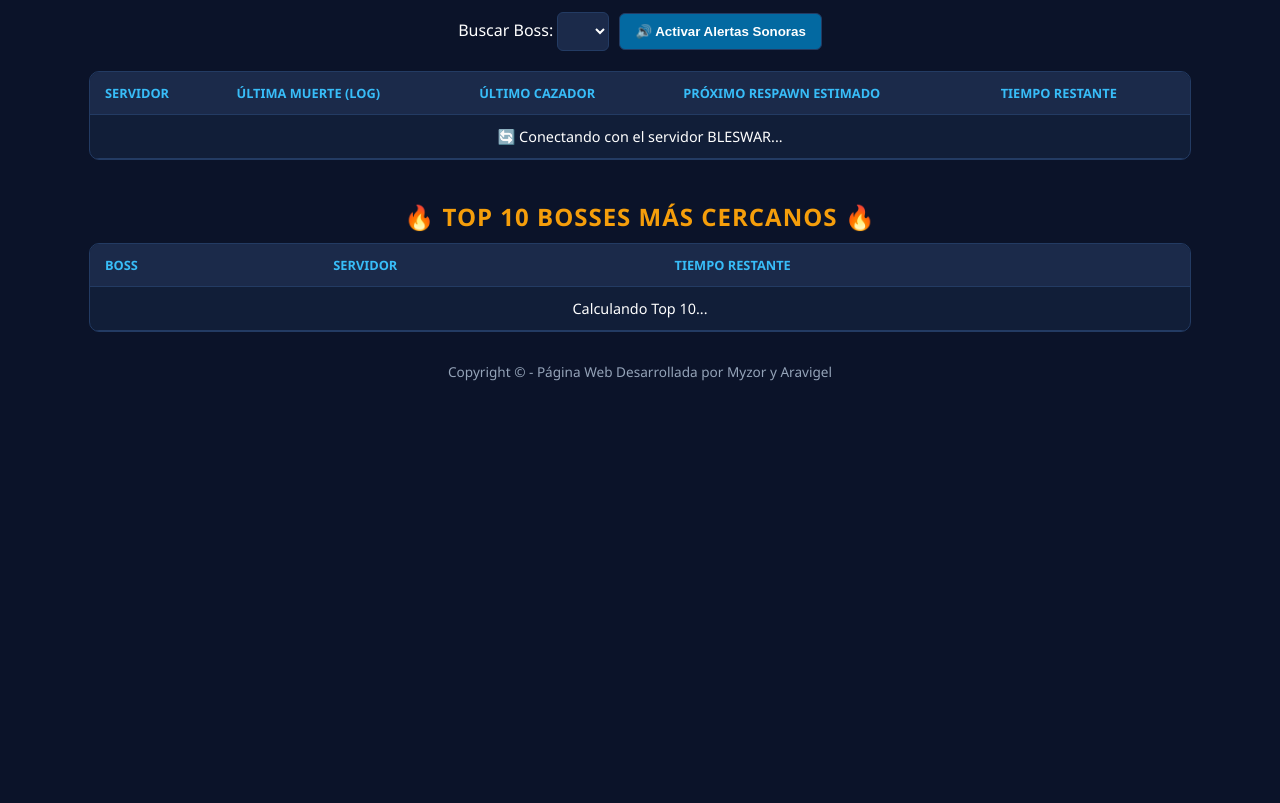
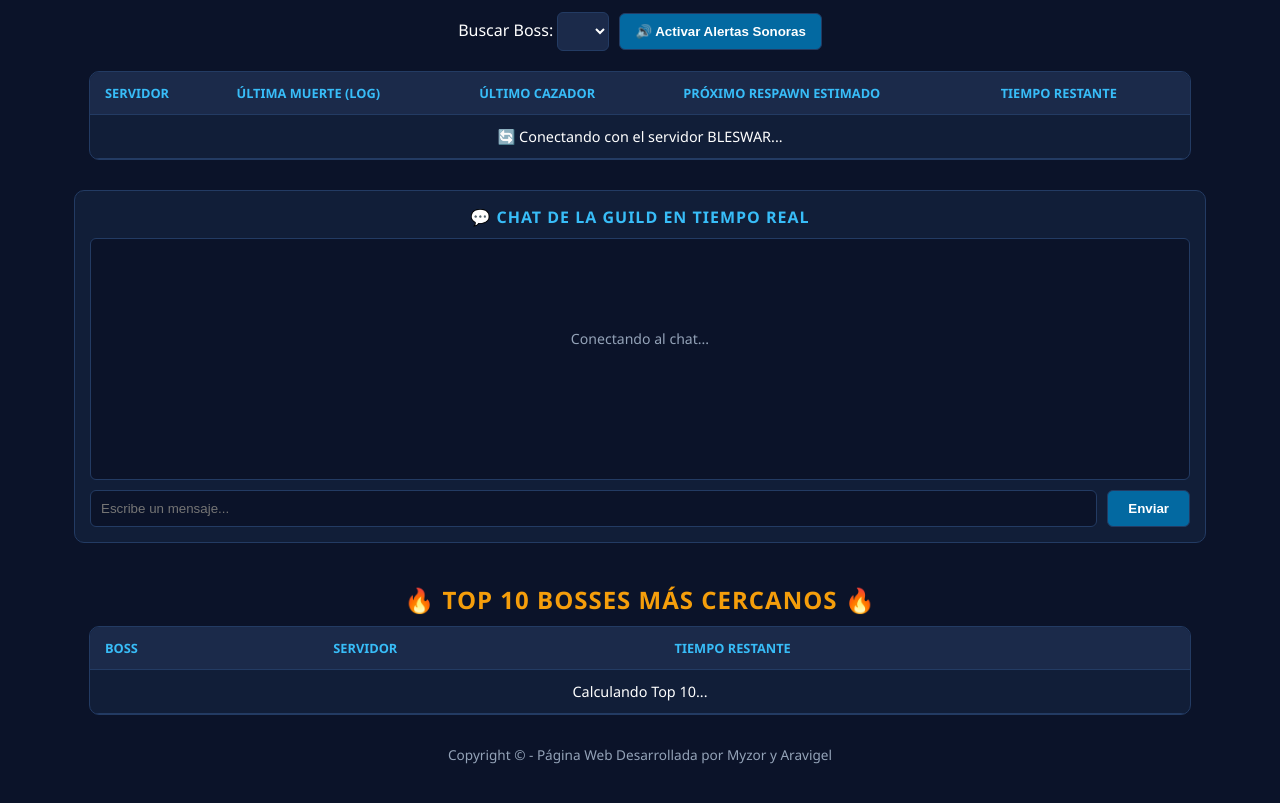
Before and after one commit to GUILD-BLESSED/BOT_BLESWAR2, a website: page public/index.html in a window 1280 px wide. Shown: the part 141-944 px from the top of the page. Before the commit the page ends 800 px from the top, so only its background shows below. Drawn offline with nearby package versions, Linux system fonts and the light colour scheme; no server answers.

Commit message:
Implement real-time chat feature in index.html
Added real-time chat section with styles and input.

```diff
--- a/public/index.html
+++ b/public/index.html
@@ -14,7 +14,8 @@
         h1 { color: var(--accent); margin-bottom: 5px; letter-spacing: 2px; }
         .subtitle { color: var(--text-muted); font-size: 0.9rem; margin-bottom: 15px; }
         .controls { margin-bottom: 20px; display: flex; justify-content: center; gap: 10px; flex-wrap: wrap; align-items: center; }
-        select, button { padding: 10px 15px; background-color: var(--header-bg); color: var(--text-main); border: 1px solid var(--border-color); border-radius: 6px; outline: none; cursor: pointer; }
+        select, button, input[type="text"] { padding: 10px 15px; background-color: var(--header-bg); color: var(--text-main); border: 1px solid var(--border-color); border-radius: 6px; outline: none; }
+        select, button { cursor: pointer; }
         .btn-audio { background-color: #0369a1; font-weight: bold; }
         .table-container { max-width: 1100px; margin: 0 auto 30px auto; background-color: var(--table-bg); border-radius: 10px; overflow-x: auto; border: 1px solid var(--border-color); }
         table { width: 100%; border-collapse: collapse; text-align: left; font-size: 0.9rem; }
@@ -26,6 +27,18 @@
         .alerta-10 { color: var(--warning); font-weight: bold; animation: parpadeo 1s infinite; }
         .alerta-5 { color: var(--danger); font-weight: bold; animation: parpadeo 0.5s infinite; }
         @keyframes parpadeo { 0% { opacity: 1; } 50% { opacity: 0.4; } 100% { opacity: 1; } }
+
+        /* ESTILOS DEL CHAT EN TIEMPO REAL */
+        .chat-container { max-width: 1100px; margin: 30px auto; background-color: var(--table-bg); border-radius: 10px; border: 1px solid var(--border-color); padding: 15px; text-align: left; }
+        .chat-title { color: var(--accent); font-size: 1rem; text-transform: uppercase; margin-bottom: 10px; font-weight: bold; text-align: center; letter-spacing: 1px; }
+        .chat-messages { height: 220px; overflow-y: auto; background: var(--bg-color); border: 1px solid var(--border-color); border-radius: 6px; padding: 10px; margin-bottom: 10px; font-size: 0.88rem; display: flex; flex-direction: column; gap: 6px; }
+        .chat-message-item { background: rgba(27, 42, 74, 0.5); padding: 6px 10px; border-radius: 4px; border-left: 3px solid var(--accent); word-break: break-all; }
+        .chat-nick { color: var(--accent); font-weight: bold; }
+        .chat-input-area { display: flex; gap: 10px; }
+        .chat-input-area input { flex: 1; background: var(--bg-color); border: 1px solid var(--border-color); color: #fff; padding: 10px; border-radius: 6px; }
+        .chat-input-area button { background: #0369a1; font-weight: bold; padding: 10px 20px; }
+        .chat-input-area button:hover { background: #0284c7; }
+
         footer { margin-top: 30px; color: var(--text-muted); font-size: 0.85rem; padding-bottom: 20px; }
         .top10-title { color: #f59e0b; margin-top: 40px; margin-bottom: 10px; text-transform: uppercase; letter-spacing: 1px; }
     </style>
@@ -64,6 +77,18 @@
         </table>
     </div>
 
+    <!-- SECCIÓN DE CHAT EN TIEMPO REAL -->
+    <div class="chat-container">
+        <div class="chat-title">💬 Chat de la Guild en Tiempo Real</div>
+        <div id="chatMessages" class="chat-messages">
+            <div style="color: #94a3b8; text-align: center; margin-top: 80px;">Conectando al chat...</div>
+        </div>
+        <div class="chat-input-area">
+            <input type="text" id="chatInput" placeholder="Escribe un mensaje..." autocomplete="off" onkeypress="handleKeyPress(event)">
+            <button onclick="enviarMensaje()">Enviar</button>
+        </div>
+    </div>
+
     <!-- SECCIÓN TOP 10 -->
     <h2 class="top10-title">🔥 Top 10 Bosses más cercanos 🔥</h2>
     <div class="table-container">
@@ -83,6 +108,8 @@
 
     <footer>Copyright © - Página Web Desarrollada por Myzor y Aravigel</footer>
 
+    <!-- Socket.io cliente automático -->
+    <script src="/socket.io/socket.io.js"></script>
     <script src="script.js"></script>
 </body>
 </html>
```
